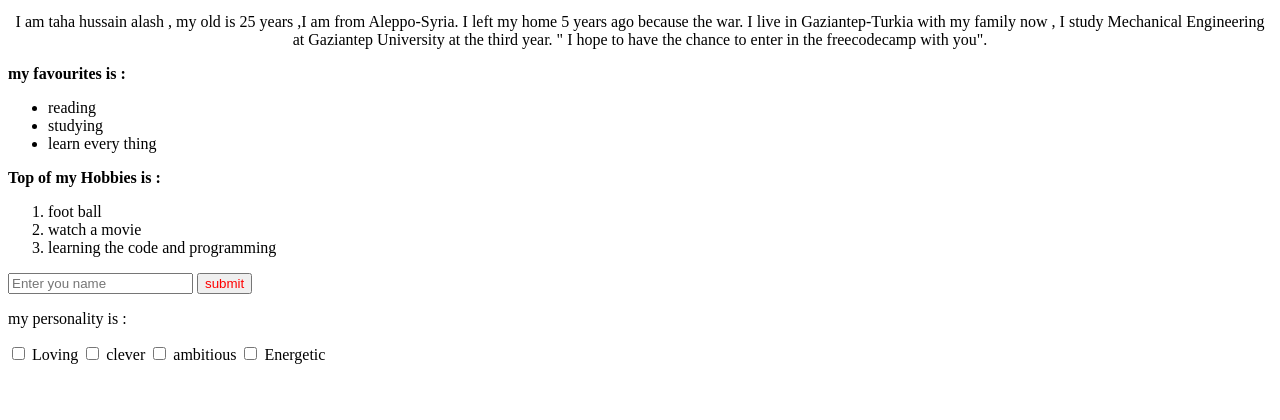
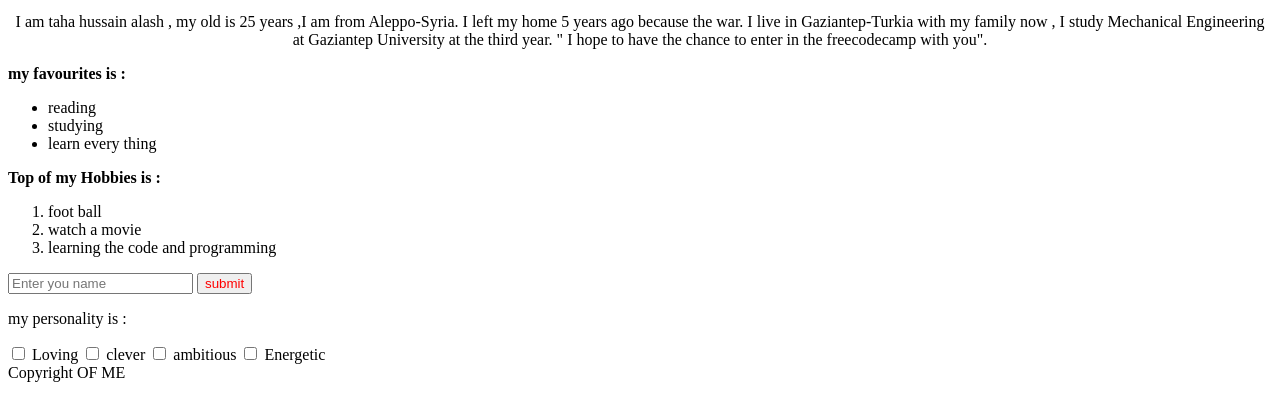
Before and after one commit to taha-hussainalash/Homework2, a plain HTML site: page index.html in a window 1280 px wide. Shown: the part 216-636 px from the top of the page. Drawn offline with Linux system fonts and the light colour scheme.

Commit message:
created footer to index.html

```diff
--- a/index.html
+++ b/index.html
@@ -47,6 +47,8 @@
     <label><input type="checkbox" name="personality"> Energetic</label>
 
   </body>
+  <footer class="box blue-text" id="footer" > Copyright OF ME </footer>
+
 
 
 
```
